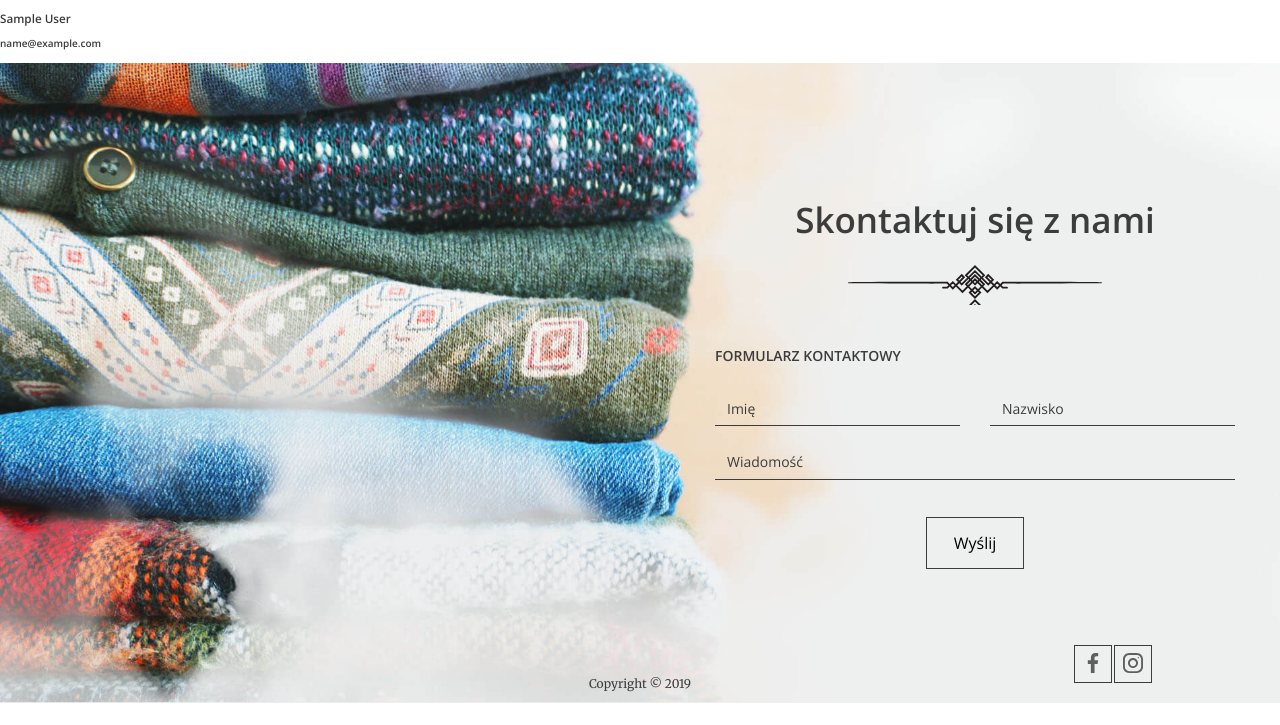
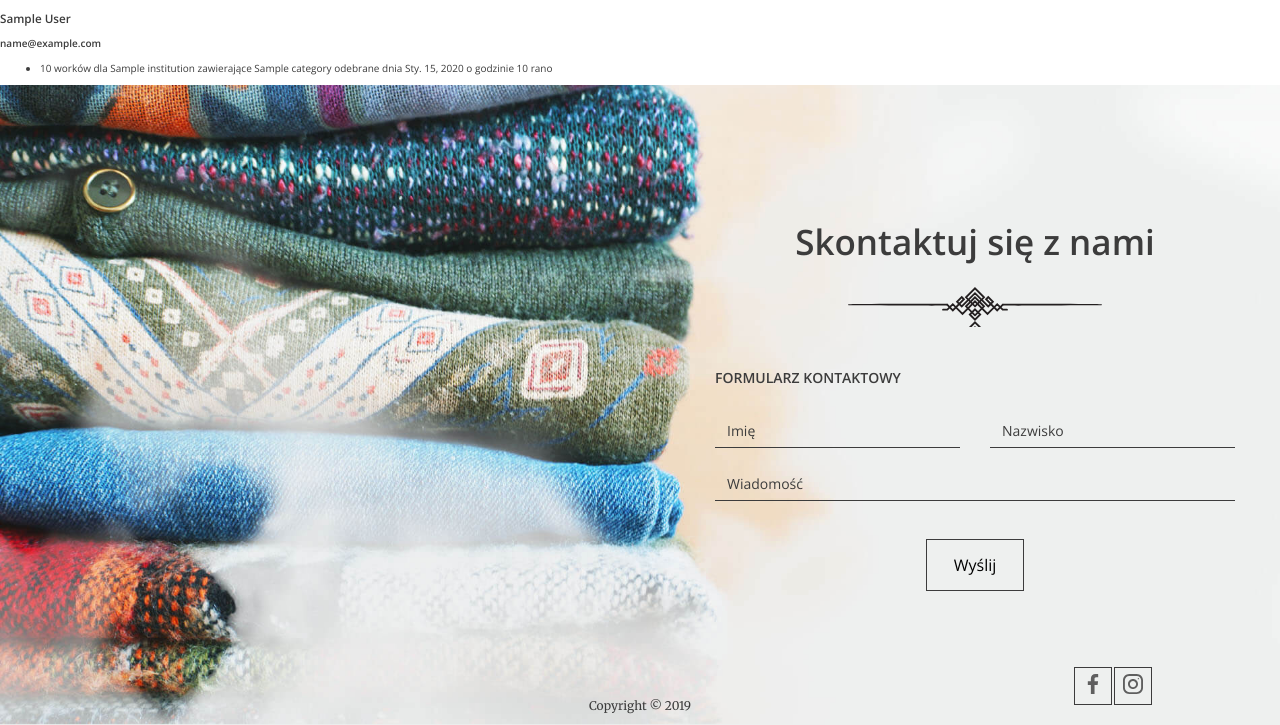
Before and after one commit to borowiecmichal/charity_donation, a Django app: page /myProfile/ in a window 1280 px wide. Shown: the part 125-850 px from the top of the page. Before the commit the page ends 828 px from the top, so only its background shows below. Run offline with Django 3.2, Linux system fonts and the light colour scheme; a user stored in the database is signed in; tables that the repository leaves empty hold one stand-in row (values such as "Sample post").

Commit message:
list of donation for userprofile

```diff
--- a/donation_app/templates/user-profile.html
+++ b/donation_app/templates/user-profile.html
@@ -3,4 +3,10 @@
 {% block content %}
     <h3>{{ request.user.first_name }} {{ request.user.last_name }}</h3>
     <h4>{{ request.user.email }}</h4>
+    <ul>
+        {% for donation in request.user.donation_set.all %}
+            <li>{{ donation.quantity }} worków dla {{ donation.institution.name }} zawierające {% for category in donation.categories.all %} {{ category.name }}{% endfor %} odebrane dnia {{ donation.pick_up_date }} o godzinie
+                {{ donation.pick_up_time }}</li>
+        {% endfor %}
+    </ul>
 {% endblock %}
```
